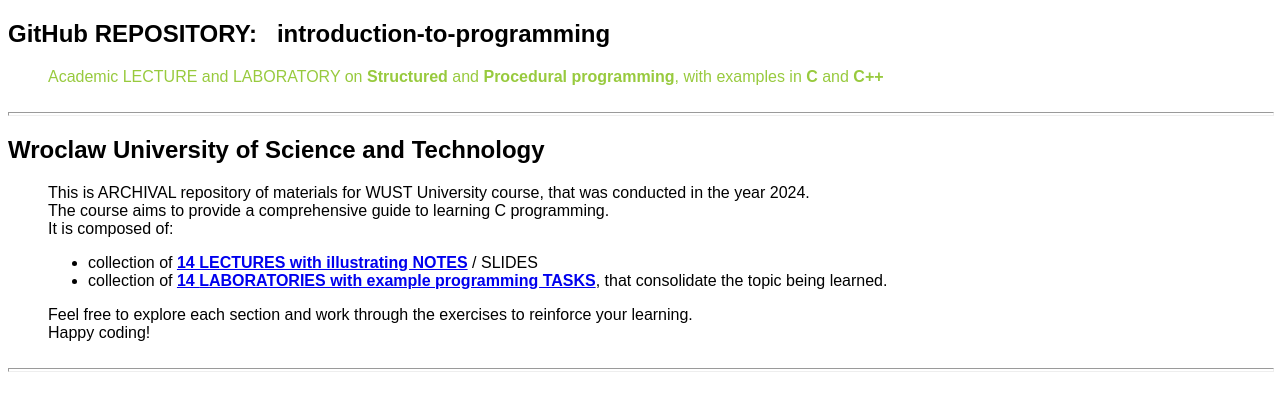
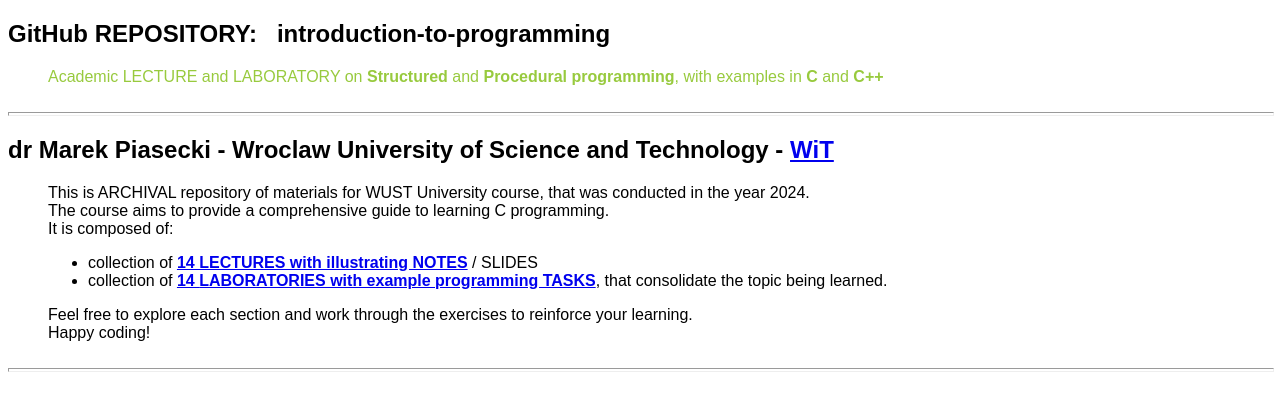
Before and after one commit to MarekPiasecki-PWr/introduction-to-programming, a plain HTML site: page index.html in a window 1280 px wide. Drawn offline with Linux system fonts and the light colour scheme.

Commit message:
Update index.html

```diff
--- a/index.html
+++ b/index.html
@@ -23,9 +23,11 @@ examples in <span style="font-weight: bold;">C </span>and
 <br>
 
 <hr style="width: 100%; height: 2px;">
-<h2 style="font-family: Arial;">Wroclaw University of Science and
-Technology<br>
+<h2 style="font-family: Arial;">dr Marek Piasecki - Wroclaw University of Science and
+Technology - <a href="https://wit.pwr.edu.pl/en/">WiT</a><br>
 </h2>
+
+
 
 <div style="margin-left: 40px; font-family: Arial;">
 This is ARCHIVAL repository of materials for WUST University course,
@@ -53,4 +55,5 @@ reinforce your learning. <br> Happy coding!
 </div>
 
 <span style="font-style: italic;"></span>
+
 </body></html>
```
